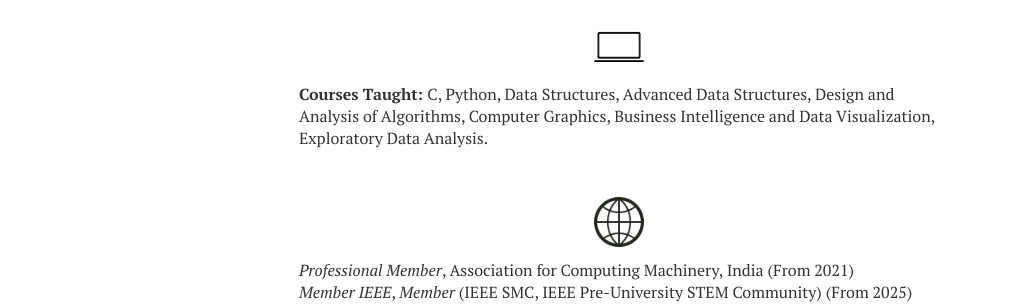
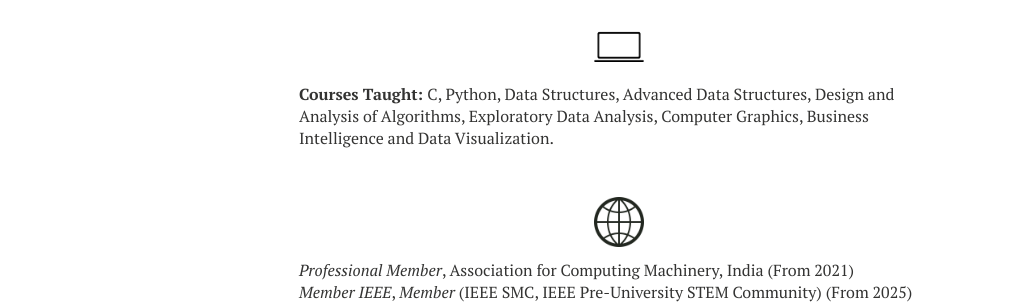
Before and after one commit to ashutoshsatapathy1990/ashutoshsatapathy1990.github.io, a Jekyll site: the page built from cv.md, in a window 1280 px wide. Shown: the part 670-974 px from the top of the page, without its empty margins (21-1047 px from the left). Built offline with Jekyll 4.4.1, drawn with Linux system fonts in a browser that asks for light colours; nearby versions of some CDN libraries.

Commit message:
Update cv.html

```diff
--- a/_layouts/cv.html
+++ b/_layouts/cv.html
@@ -65,7 +65,7 @@
 
 
     <p align="center" class=bottom-small><img src="{{ site.url }}/images/CV/computer2.png" alt="Computer Skills" width="50" height="50"></p>
-    <p align="left"><strong>Courses Taught: </strong> C, Python, Data Structures, Advanced Data Structures, Design and Analysis of Algorithms, Computer Graphics, Business Intelligence and Data Visualization, Exploratory Data Analysis.</p>
+    <p align="left"><strong>Courses Taught: </strong> C, Python, Data Structures, Advanced Data Structures, Design and Analysis of Algorithms, Exploratory Data Analysis, Computer Graphics, Business Intelligence and Data Visualization.</p>
     </br>
 
     <p align="center" class=bottom-small><img src="{{ site.url }}/images/CV/world.png" alt="Languages" width="50" height="50"></p>
```
